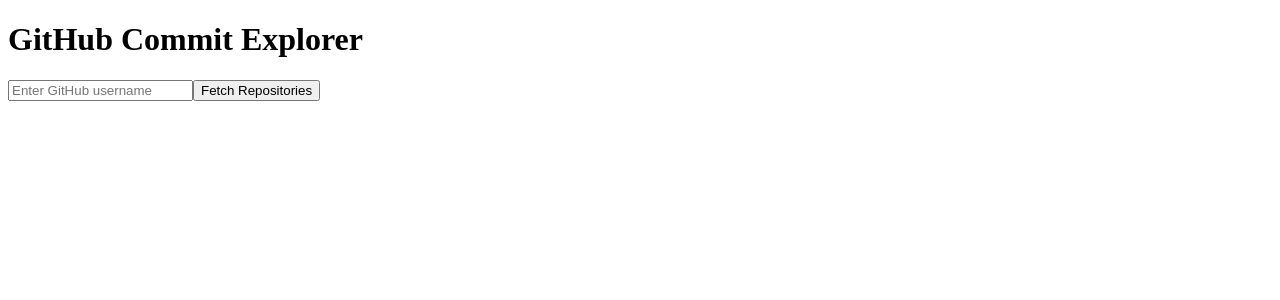
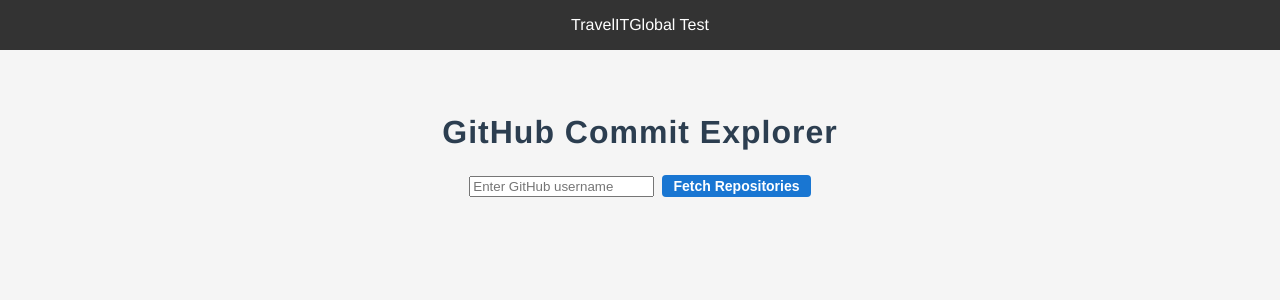
Before and after one commit to MarnitzDev/travel-it-global-test, a Vue app: page / in a window 1280 px wide. Shown: the top 300 px of the page. Built offline with nearby package versions, Linux system fonts and the light colour scheme; no server answers; the HTML template or start-up script is replaced by a standard one.

Commit message:
navigation, styling

```diff
--- a/src/App.vue
+++ b/src/App.vue
@@ -1,7 +1,60 @@
 <script setup lang="ts"></script>
 
 <template>
-  <router-view />
+  <header>
+    <div class="header-content">
+      <nav>
+        <router-link to="/">TravelITGlobal Test</router-link>
+      </nav>
+    </div>
+  </header>
+  <main>
+    <div class="container">
+      <router-view />
+    </div>
+  </main>
 </template>
 
-<style scoped></style>
+<style>
+body {
+  margin: 0;
+  padding: 0;
+  font-family: Helvetica, Arial, sans-serif;
+  background-color: #f5f5f5;
+  color: #2c3e50;
+}
+header {
+  background: #333;
+  padding: 1em;
+  text-align: center;
+}
+.header-content {
+  max-width: 1200px;
+  margin: 0 auto;
+  display: flex;
+  align-items: center;
+  justify-content: center;
+  padding: 0 2em;
+}
+h1 {
+  font-size: 2rem;
+  font-weight: 700;
+  margin: 0;
+  letter-spacing: 1px;
+}
+nav {
+  display: flex;
+  align-items: center;
+  justify-content: center;
+}
+nav a {
+  color: #ffffff;
+  text-decoration: none;
+}
+.container {
+  max-width: 1200px;
+  margin: 0 auto;
+  padding: 2em 1em;
+  min-height: 80vh;
+}
+</style>
--- /dev/null
+++ b/src/assets/styling/buttons.css
@@ -0,0 +1,24 @@
+button {
+    background: none;
+    border: none;
+    color: #333;
+    font-weight: bold;
+    font-size: 1.1rem;
+    cursor: pointer;
+    padding: 0 0.5rem;
+    margin-bottom: 0.2rem;
+    transition: color 0.2s;
+}
+
+.fetch-btn {
+    margin-left: 0.5rem;
+    padding: 0.2rem 0.7rem;
+    font-size: 14px;
+    border-radius: 4px;
+    background: #1976d2;
+    color: #ffffff;
+}
+.fetch-btn:hover {
+    background: #2166ac;
+    color: #ffffff;
+}
--- a/src/main.ts
+++ b/src/main.ts
@@ -1,5 +1,6 @@
 import { createApp } from 'vue'
 import { createPinia } from 'pinia'
+import '@/assets/styling/buttons.css';
 
 import App from './App.vue'
 import router from './router'
--- a/src/views/HomeView.vue
+++ b/src/views/HomeView.vue
@@ -27,9 +27,19 @@
     <h1>GitHub Commit Explorer</h1>
     <form @submit.prevent="fetchRepos">
       <input v-model="username" placeholder="Enter GitHub username" />
-      <button type="submit">Fetch Repositories</button>
+      <button type="submit" class="fetch-btn">Fetch Repositories</button>
       <p v-if="validationError" class="error">{{ validationError }}</p>
       <p v-if="store.error" class="error">{{ store.error }}</p>
     </form>
   </div>
 </template>
+
+<style scoped>
+.home {
+    text-align: center;
+    margin: 2rem auto;
+}
+.home h1 {
+    margin-bottom: 1.5rem;
+}
+</style>
--- a/src/views/RepoView.vue
+++ b/src/views/RepoView.vue
@@ -68,6 +68,10 @@
     max-width: 1200px;
     margin: 2rem auto;
 }
+.repo-view h1 {
+    font-size: 1.8rem;
+    margin-bottom: 1.5rem;
+}
 .username {
     color: #1976d2;
 }
@@ -88,32 +92,6 @@
     margin-bottom: 1.5rem;
     padding-bottom: 1rem;
     border-bottom: 1px solid #f0f0f0;
-}
-.repo-btn {
-    background: none;
-    border: none;
-    color: #333;
-    font-weight: bold;
-    font-size: 1.1rem;
-    cursor: pointer;
-    padding: 0 0.5rem;
-    margin-bottom: 0.2rem;
-    transition: color 0.2s;
-}
-.repo-btn:hover {
-    color: #1976d2;
-}
-.fetch-btn {
-    margin-left: 0.5rem;
-    padding: 0.2rem 0.7rem;
-    font-size: 14px;
-    border-radius: 4px;
-    background: #1976d2;
-    color: #ffffff;
-}
-.fetch-btn:hover {
-    background: #2166ac;
-    color: #ffffff;
 }
 .repo-desc {
     color: #888;
```
